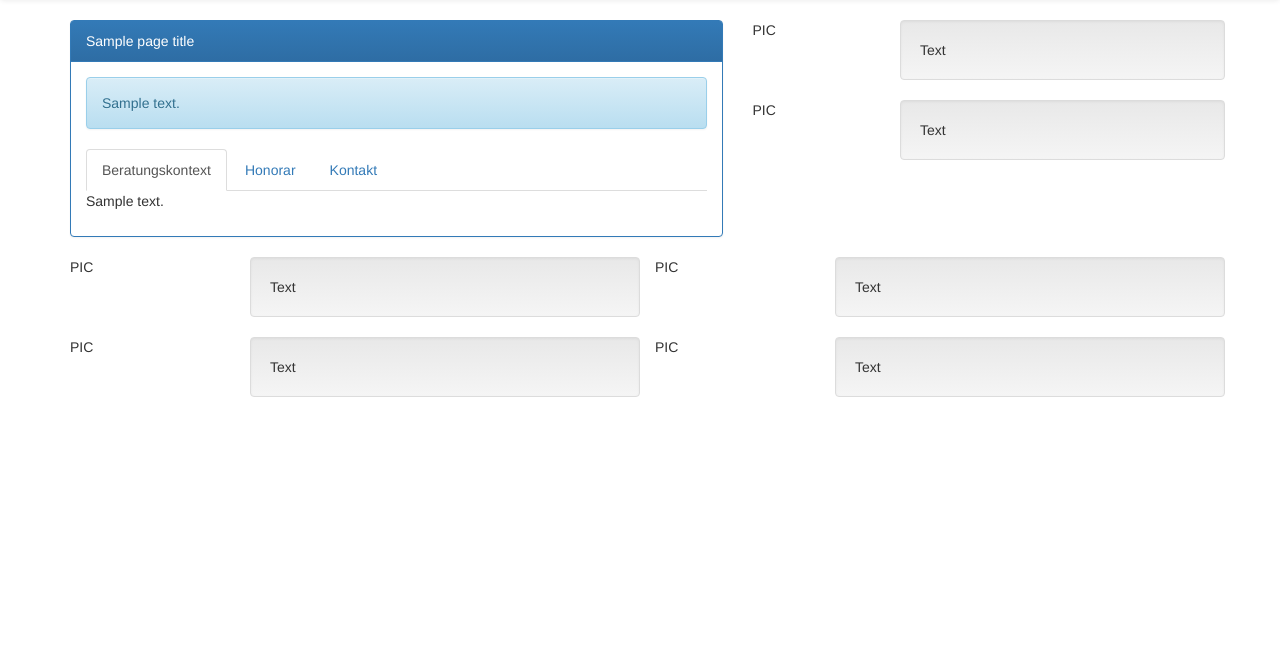
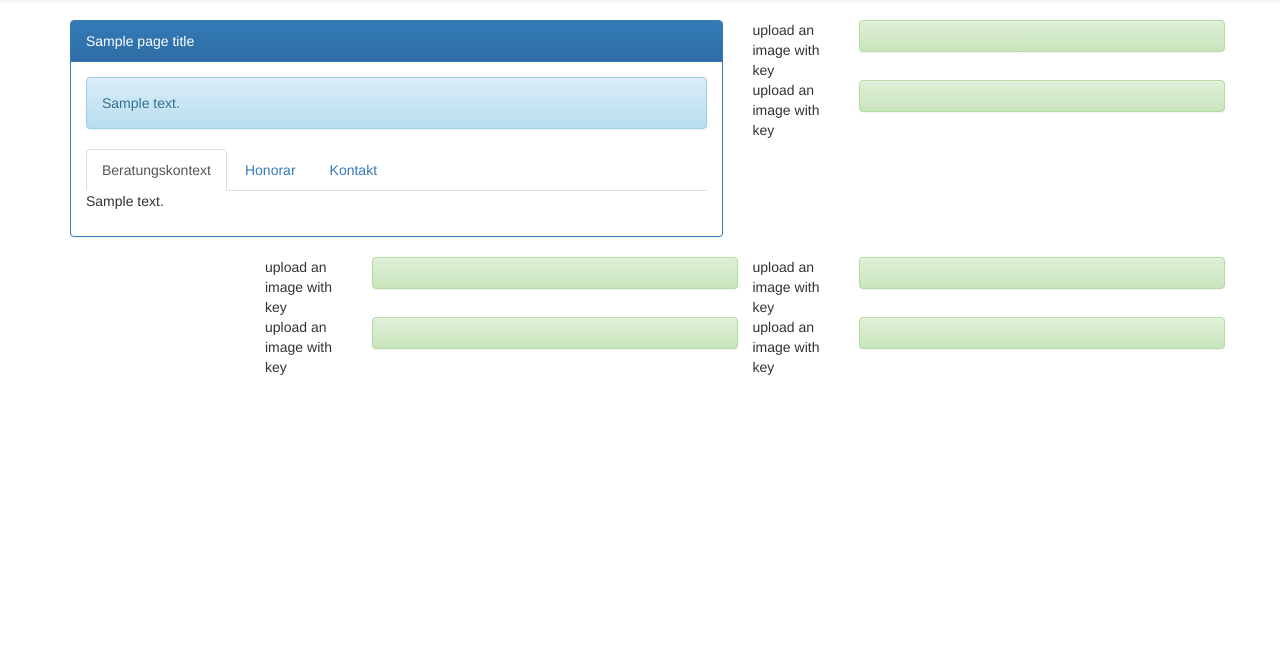
Before and after one commit to BloodyD/beratung-erfurt, a Django app: template templates/private.html in a window 1280 px wide. Shown: the part 52-709 px from the top of the page. Run offline with Django 3.2, Linux system fonts and the light colour scheme; the template is opened without the code that fills it: most values are stand-ins (such as "Sample title", 1, 10 or a date in 2020); parts of the project's set-up code (start-up, migrations or seed data) failed here and were passed over.

Commit message:
added inclusions for text and images. added new model for the images

```diff
--- /dev/null
+++ b/templates/box.html
@@ -0,0 +1,14 @@
+<div class="row">
+  <div class="col-xs-3">
+  {% if img_url %}
+    <img src="/media/{{ img_url }}" height="90px">
+  {% else %}
+    upload an image with key <b>{{ img_key }}</b>
+  {% endif %}
+  </div>
+  <div class="col-xs-9 alert alert-success">
+    {% autoescape off %}
+      {{ text }}
+    {% endautoescape %}
+  </div>
+</div>
--- a/templates/main.html
+++ b/templates/main.html
@@ -1,4 +1,5 @@
 {% extends "base.html" %}
+{% load inclusions %}
 
 
 {% block content %}
@@ -7,12 +8,11 @@
       <div class="panel panel-primary">
         <div class="panel-heading">{{ page_title }}</div>
         <div class="panel-body">
-          <div class="alert alert-info">{{ info_text }}</div>
-          <!--
-            Jeder steht einmal vor einer scheinbar unlösbaren Situation. Man verliert schnell die Nerven, ist unglücklich und sieht keinen Ausweg - doch den gibt es immer!
-            <br/><br/>
-            An dieser Stelle wird dir Unterstützung geboten, deinen - für dich individuell - richtigen Weg zu finden, welcher dir auch in Zukunft dabei helfen soll, erneuten Problemen standzuhalten.
-           -->
+          <div class="alert alert-info">
+            {% autoescape off %}
+              {{ info_text }}
+            {% endautoescape %}
+          </div>
           <ul class="nav nav-tabs">
             <li class="active">
               <a href="#item1" data-toggle="tab">Beratungskontext</a>
@@ -26,13 +26,25 @@
           </ul>
           <div class="tab-content">
             <div class="tab-pane active" id="item1">
-              <p>{{ context }}</p>
+              <p>
+                {% autoescape off %}
+                  {{ context }}
+                {% endautoescape %}
+              </p>
             </div>
             <div class="tab-pane" id="item2">
-              <p>{{ honorar }}</p>
+              <p>
+                {% autoescape off %}
+                  {{ honorar }}
+                {% endautoescape %}
+              </p>
             </div>
             <div class="tab-pane" id="item3">
-              <p>{{ contact }}</p>
+              <p>
+                {% autoescape off %}
+                  {{ contact }}
+                {% endautoescape %}
+              </p>
             </div>
           </div>
         </div>
@@ -41,14 +53,8 @@
 
     </div>
     <div class="col-sm-5">
-      <div class="row">
-        <div class="col-xs-4">PIC</div>
-        <div class="col-xs-8 well">Text</div>
-      </div>
-      <div class="row">
-        <div class="col-xs-4">PIC</div>
-        <div class="col-xs-8 well">Text</div>
-      </div>
+      {% box images.0 image_keys.0 texts.0 %}
+      {% box images.1 image_keys.1 texts.1 %}
     </div>
   </div>
   {% block bottom_content%}
--- a/templates/private.html
+++ b/templates/private.html
@@ -1,33 +1,22 @@
 {% extends "main.html" %}
+{% load inclusions %}
 
 
 {% block bottom_content%}
   <div class="row">
-    <div class="col-sm-6">
-      <div class="row">
-        <div class="col-xs-4">PIC</div>
-        <div class="col-xs-8 well">Text</div>
-      </div>
+    <div class="col-sm-offset-2 col-sm-5">
+      {% box images.2 image_keys.2 texts.2 %}
     </div>
-    <div class="col-sm-6">
-      <div class="row">
-        <div class="col-xs-4">PIC</div>
-        <div class="col-xs-8 well">Text</div>
-      </div>
+    <div class="col-sm-5">
+      {% box images.3 image_keys.3 texts.3 %}
     </div>
   </div>
   <div class="row">
-    <div class="col-sm-6">
-      <div class="row">
-        <div class="col-xs-4">PIC</div>
-        <div class="col-xs-8 well">Text</div>
-      </div>
+    <div class="col-sm-offset-2 col-sm-5">
+      {% box images.4 image_keys.4 texts.4 %}
     </div>
-    <div class="col-sm-6">
-      <div class="row">
-        <div class="col-xs-4">PIC</div>
-        <div class="col-xs-8 well">Text</div>
-      </div>
+    <div class="col-sm-5">
+      {% box images.5 image_keys.5 texts.5 %}
     </div>
   </div>
 {% endblock bottom_content%}
--- /dev/null
+++ b/utils/templatetags/inclusions.py
@@ -0,0 +1,13 @@
+from django.template import Library
+
+register = Library()
+
+
+
+@register.inclusion_tag('box.html')
+def box(img_url, img_key, text):
+  return {
+    "img_url": img_url,
+    "img_key": img_key,
+    "text": text
+  }
```
Also changed, not shown: beratung_erfurt/admin.py (+8 -1 lines), beratung_erfurt/models.py (+10 -6 lines), beratung_erfurt/views/__init__.py (+31 -2 lines), templates/company.html (+5 -10 lines), media/images/Wetter_kaputt.png (added), media/imagess/Wetter_kaputt.png (added).
